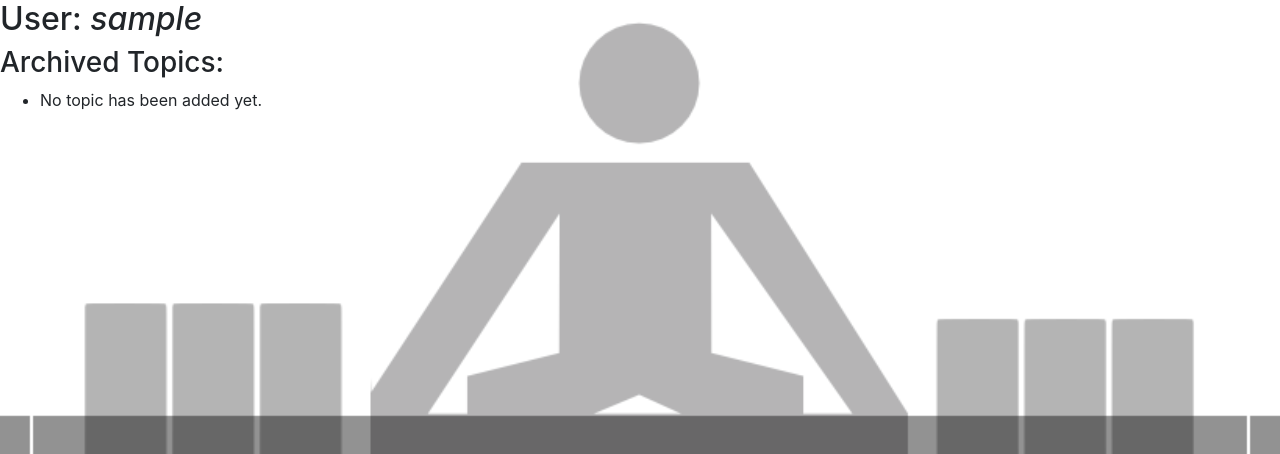
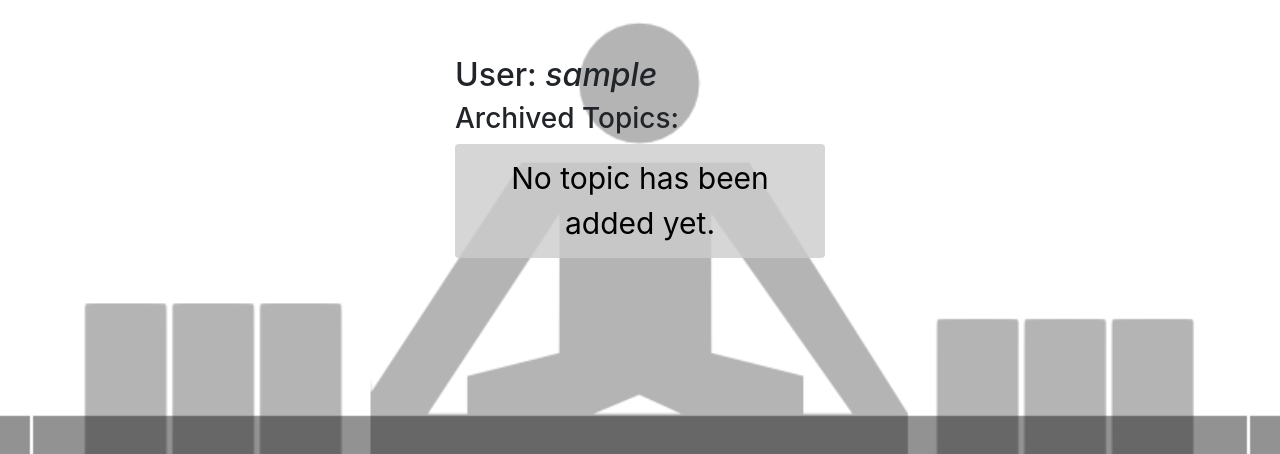
Before and after one commit to FanchenBao/WEBAPP_LiftNCode, a Django app: template learning_notes/templates/learning_notes/archive_user_topics.html in a window 1280 px wide. Shown: the part 56-510 px from the top of the page. Run offline with Django 3.2, Linux system fonts and the light colour scheme; the template is opened without the code that fills it: values that come from a table or form of the project are taken from there, others are empty; the visitor is signed in with stand-in values (Sample User, id 1); data comes from the database, SQL or seed files in the repository; some libraries are stand-ins or nearby versions.

Commit message:
archive_user_topics.html beautify done

```diff
--- a/learning_notes/templates/learning_notes/archive_user_topics.html
+++ b/learning_notes/templates/learning_notes/archive_user_topics.html
@@ -1,14 +1,21 @@
 {% extends "learning_notes/base.html" %}
 
 {% block content %}
+  <div class="container topics">
     <h2>User: <i>{{archive_user.username}}</i></h2>
     <h3>Archived Topics:</h3>
-    <ul>
-        {% for topic in topics %}
-            <li><a href = "{% url 'learning_notes:archive_user_entries' archive_user.id topic.id%}">{{ topic.text }}</a></li>
-        {% empty %}
-            <li>No topic has been added yet.</li>
-        {% endfor %}
-    </ul>
-
+    <div class="list-group">
+      {% for topic in topics %}
+        <!-- Use button for the cursor hover effect and to include badge. Use location.href to make button function as an <a> tag -->
+        <button
+          type="button"
+          class="list-group-item list-group-item-action d-flex justify-content-between align-items-center topicList"
+          onclick="location.href='{% url 'learning_notes:archive_user_entries' archive_user.id topic.id%}'">
+          {{ topic.text }}<span class="badge badge-primary badge-pill">{{ topic.count }}</span>
+        </button>
+      {% empty %}
+        <button type="button" class="list-group-item d-flex justify-content-between align-items-center topicList">No topic has been added yet.</button>
+      {% endfor %}
+    </div>
+  </div>
 {% endblock content %}
```
Also changed, not shown: learning_notes/views.py (+7 -2 lines).
